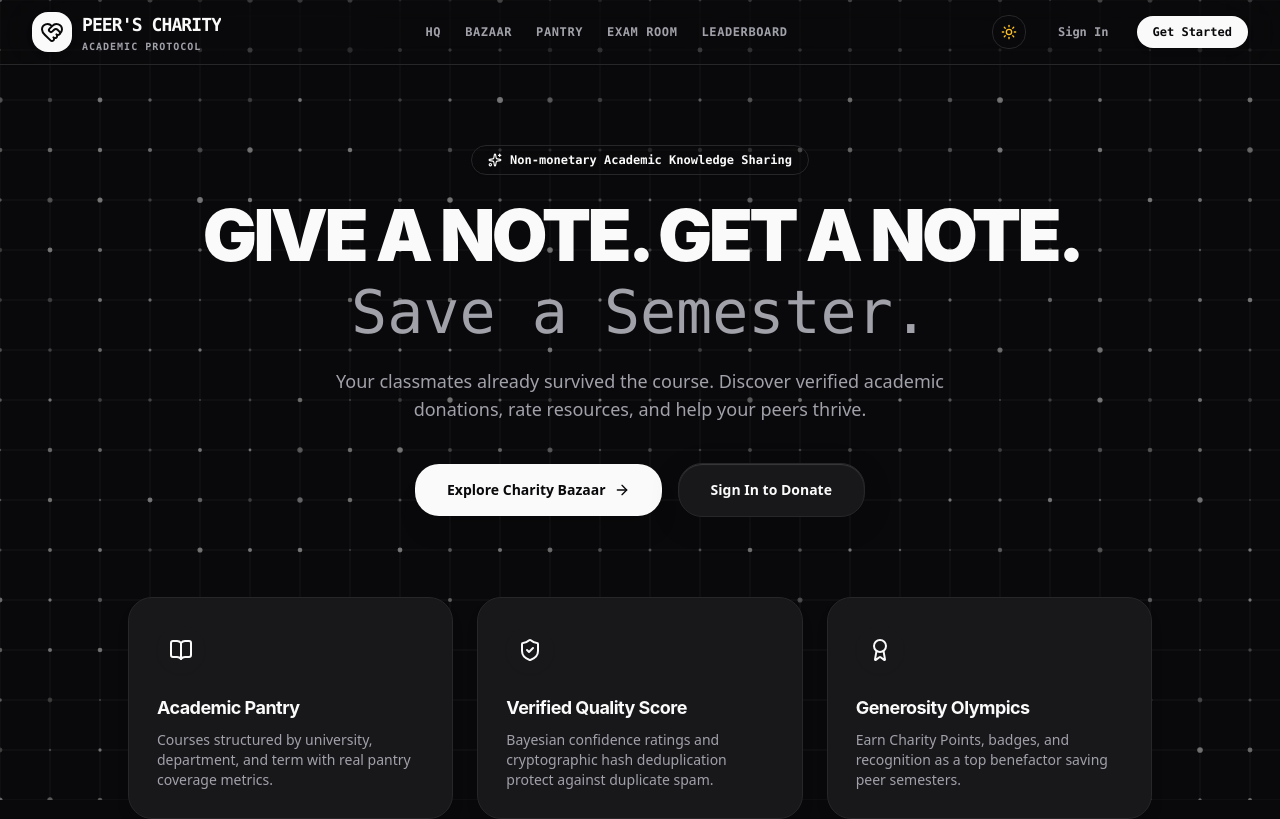
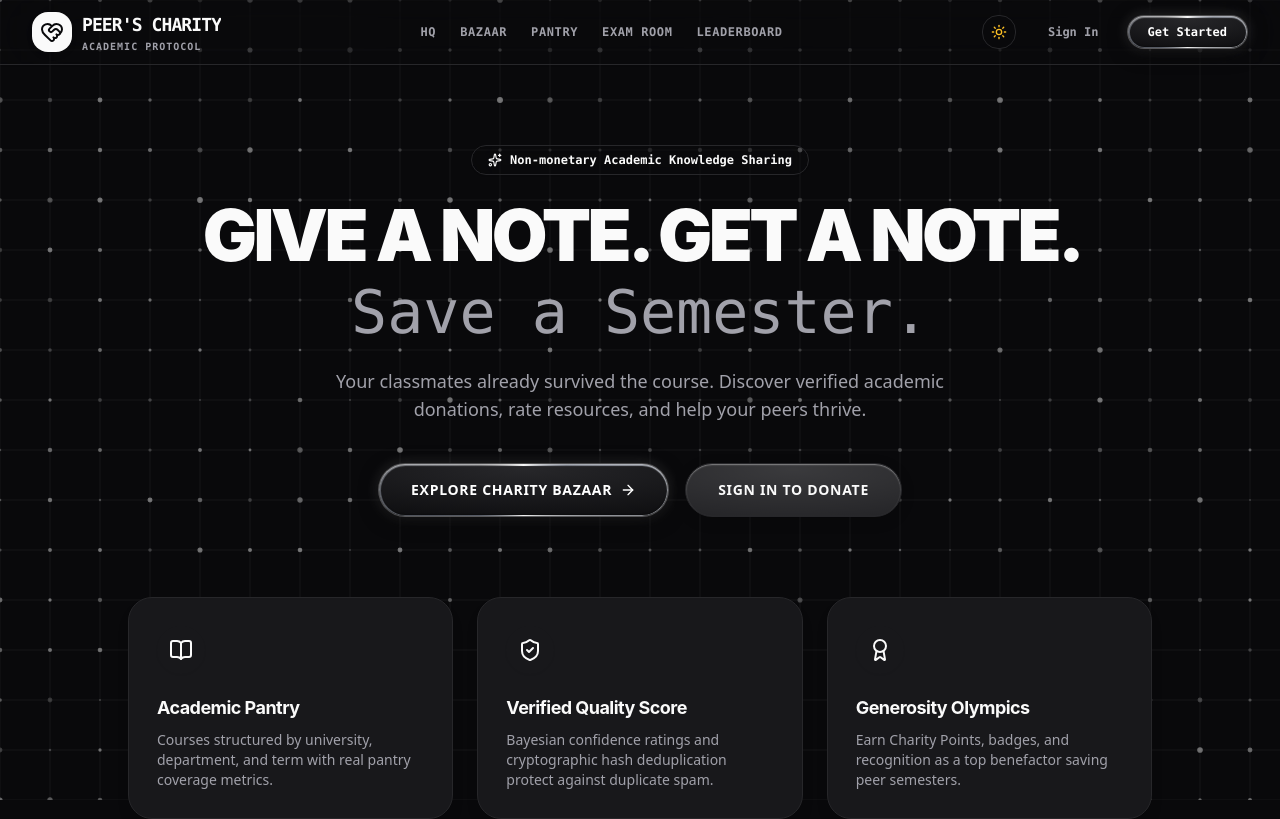
Before and after one commit to asnayem1122/Peers_Charity, a Next.js app in the folder apps/web/: page /Peers_Charity/ in a window 1280 px wide. Shown: the top 819 px of the page. Built offline with nearby package versions, Linux system fonts and the light colour scheme.

Commit message:
Add Liquid Metal Button component and apply metallic sheen styling across landing, topbar, login, register and donate pages

```diff
--- a/apps/web/app/(auth)/login/page.tsx
+++ b/apps/web/app/(auth)/login/page.tsx
@@ -125,7 +125,7 @@ export default function LoginPage() {
           <button
             type="submit"
             disabled={loading}
-            className="w-full py-3.5 bg-foreground text-background font-bold rounded-xl hover:opacity-90 transition-all shadow-lg flex items-center justify-center gap-2 text-sm disabled:opacity-50"
+            className="liquid-metal-btn w-full py-3.5 text-sm font-bold font-mono flex items-center justify-center gap-2 uppercase tracking-wide disabled:opacity-50"
           >
             {loading ? (
               <>
--- a/apps/web/app/(auth)/register/page.tsx
+++ b/apps/web/app/(auth)/register/page.tsx
@@ -161,7 +161,7 @@ export default function RegisterPage() {
           <button
             type="submit"
             disabled={loading}
-            className="w-full mt-2 py-3.5 bg-accent text-white font-semibold rounded-xl hover:bg-accent/90 transition-all shadow-lg shadow-accent/25 flex items-center justify-center gap-2 text-sm disabled:opacity-50"
+            className="liquid-metal-btn w-full mt-2 py-3.5 text-sm font-bold font-mono flex items-center justify-center gap-2 uppercase tracking-wide disabled:opacity-50"
           >
             {loading ? (
               <>
--- a/apps/web/app/(dashboard)/donate/page.tsx
+++ b/apps/web/app/(dashboard)/donate/page.tsx
@@ -271,7 +271,7 @@ export default function DonateKnowledgePage() {
             <button
               onClick={handleSubmit}
               disabled={loading}
-              className="px-8 py-3 bg-foreground text-background font-bold rounded-xl hover:opacity-90 transition-all shadow-md flex items-center gap-2 text-sm disabled:opacity-50"
+              className="liquid-metal-btn px-8 py-3 text-sm font-bold flex items-center gap-2 uppercase tracking-wide disabled:opacity-50"
             >
               {loading ? (
                 <>
--- a/apps/web/app/globals.css
+++ b/apps/web/app/globals.css
@@ -141,3 +141,129 @@ input:-webkit-autofill:focus {
 ::-webkit-scrollbar-thumb:hover {
   background: var(--foreground);
 }
+
+/* Liquid Metal Button — Metallic Chrome Rim & Liquid Sheen */
+.liquid-metal-btn {
+  position: relative;
+  display: inline-flex;
+  align-items: center;
+  justify-content: center;
+  border-radius: 9999px;
+  background: radial-gradient(120% 120% at 50% 10%, #27272a 0%, #09090b 100%);
+  color: #ffffff !important;
+  font-weight: 700;
+  border: 1px solid rgba(255, 255, 255, 0.25);
+  box-shadow:
+    inset 0 1px 2px 0 rgba(255, 255, 255, 0.75),
+    inset 0 -1px 2px 0 rgba(0, 0, 0, 0.8),
+    0 4px 20px -2px rgba(0, 0, 0, 0.6),
+    0 0 14px 0 rgba(255, 255, 255, 0.15);
+  transition: all 0.3s cubic-bezier(0.16, 1, 0.3, 1);
+  overflow: hidden;
+  isolation: isolate;
+}
+
+.liquid-metal-btn::before {
+  content: '';
+  position: absolute;
+  inset: 0;
+  border-radius: 9999px;
+  padding: 1.5px;
+  background: conic-gradient(
+    from 180deg at 50% 50%,
+    rgba(255, 255, 255, 0.95) 0deg,
+    rgba(160, 170, 190, 0.5) 60deg,
+    rgba(255, 255, 255, 0.2) 120deg,
+    rgba(255, 255, 255, 0.95) 180deg,
+    rgba(180, 190, 210, 0.4) 240deg,
+    rgba(255, 255, 255, 0.95) 360deg
+  );
+  -webkit-mask: linear-gradient(#fff 0 0) content-box, linear-gradient(#fff 0 0);
+  -webkit-mask-composite: xor;
+  mask-composite: exclude;
+  pointer-events: none;
+}
+
+.liquid-metal-btn::after {
+  content: '';
+  position: absolute;
+  top: -50%;
+  left: -75%;
+  width: 50%;
+  height: 200%;
+  background: linear-gradient(
+    90deg,
+    transparent 0%,
+    rgba(255, 255, 255, 0.4) 50%,
+    transparent 100%
+  );
+  transform: rotate(25deg);
+  transition: left 0.75s ease-in-out;
+  pointer-events: none;
+}
+
+.liquid-metal-btn:hover {
+  transform: translateY(-2px) scale(1.03);
+  box-shadow:
+    inset 0 1px 3px 0 rgba(255, 255, 255, 0.95),
+    inset 0 -1px 3px 0 rgba(0, 0, 0, 0.9),
+    0 8px 30px -4px rgba(0, 0, 0, 0.75),
+    0 0 24px 2px rgba(255, 255, 255, 0.3);
+}
+
+.liquid-metal-btn:hover::after {
+  left: 140%;
+}
+
+.liquid-metal-btn:active {
+  transform: translateY(1px) scale(0.97);
+}
+
+/* Liquid Metal Secondary Variant */
+.liquid-metal-btn-secondary {
+  position: relative;
+  display: inline-flex;
+  align-items: center;
+  justify-content: center;
+  border-radius: 9999px;
+  background: radial-gradient(120% 120% at 50% 10%, rgba(255, 255, 255, 0.15) 0%, rgba(255, 255, 255, 0.04) 100%), var(--card);
+  color: var(--foreground) !important;
+  font-weight: 700;
+  border: 1px solid var(--border);
+  box-shadow:
+    inset 0 1px 1.5px 0 rgba(255, 255, 255, 0.4),
+    0 4px 16px -2px rgba(0, 0, 0, 0.2);
+  transition: all 0.3s cubic-bezier(0.16, 1, 0.3, 1);
+  overflow: hidden;
+  isolation: isolate;
+}
+
+.liquid-metal-btn-secondary::after {
+  content: '';
+  position: absolute;
+  top: -50%;
+  left: -75%;
+  width: 50%;
+  height: 200%;
+  background: linear-gradient(
+    90deg,
+    transparent 0%,
+    rgba(255, 255, 255, 0.3) 50%,
+    transparent 100%
+  );
+  transform: rotate(25deg);
+  transition: left 0.75s ease-in-out;
+  pointer-events: none;
+}
+
+.liquid-metal-btn-secondary:hover {
+  transform: translateY(-2px) scale(1.03);
+  border-color: var(--foreground);
+  box-shadow:
+    inset 0 1px 2px 0 rgba(255, 255, 255, 0.6),
+    0 8px 24px -4px rgba(0, 0, 0, 0.3);
+}
+
+.liquid-metal-btn-secondary:hover::after {
+  left: 140%;
+}
--- a/apps/web/app/page.tsx
+++ b/apps/web/app/page.tsx
@@ -131,7 +131,7 @@ export default function LandingPage() {
                 <div className="flex items-center gap-3">
                   <Link
                     href="/hq"
-                    className="px-3.5 py-2 text-xs sm:text-sm font-bold bg-foreground text-background rounded-xl hover:opacity-90 transition-all shadow-md flex items-center gap-1.5 font-mono"
+                    className="liquid-metal-btn px-4 py-2 text-xs font-bold flex items-center gap-1.5 font-mono"
                   >
                     <LayoutDashboard className="w-4 h-4" />
                     <span>Enter HQ</span>
@@ -192,7 +192,7 @@ export default function LandingPage() {
                   </Link>
                   <Link
                     href="/register"
-                    className="px-4 py-2 text-xs font-bold bg-foreground text-background rounded-xl hover:opacity-90 transition-all shadow-md"
+                    className="liquid-metal-btn px-5 py-2 text-xs font-bold"
                   >
                     Get Started
                   </Link>
@@ -318,10 +318,10 @@ export default function LandingPage() {
         </p>
 
         {/* Dynamic Hero CTA Buttons */}
-        <div className="mt-8 sm:mt-10 flex flex-col sm:flex-row gap-3 sm:gap-4 justify-center items-center w-full sm:w-auto px-4">
+        <div className="mt-8 sm:mt-10 flex flex-col sm:flex-row gap-4 justify-center items-center w-full sm:w-auto px-4">
           <Link
             href="/bazaar"
-            className="w-full sm:w-auto px-8 py-4 bg-foreground text-background font-bold rounded-2xl hover:opacity-90 transition-all shadow-xl flex items-center justify-center gap-2 group text-sm"
+            className="liquid-metal-btn w-full sm:w-auto px-8 py-4 text-sm font-bold flex items-center justify-center gap-2 group tracking-wider uppercase shadow-2xl"
           >
             <span>Explore Charity Bazaar</span>
             <ArrowRight className="w-4 h-4 group-hover:translate-x-1 transition-transform" />
@@ -330,7 +330,7 @@ export default function LandingPage() {
           {user ? (
             <Link
               href="/donate"
-              className="w-full sm:w-auto px-8 py-4 glass-panel text-foreground font-bold rounded-2xl hover:bg-card-hover transition-all flex items-center justify-center gap-2 text-sm shadow-xl"
+              className="liquid-metal-btn-secondary w-full sm:w-auto px-8 py-4 text-sm font-bold flex items-center justify-center gap-2 group tracking-wider uppercase shadow-xl"
             >
               <PlusCircle className="w-4 h-4" />
               <span>Donate Knowledge</span>
@@ -338,7 +338,7 @@ export default function LandingPage() {
           ) : (
             <Link
               href="/login"
-              className="w-full sm:w-auto px-8 py-4 glass-panel text-foreground font-bold rounded-2xl hover:bg-card-hover transition-all flex items-center justify-center gap-2 text-sm shadow-xl"
+              className="liquid-metal-btn-secondary w-full sm:w-auto px-8 py-4 text-sm font-bold flex items-center justify-center gap-2 group tracking-wider uppercase shadow-xl"
             >
               <span>Sign In to Donate</span>
             </Link>
--- a/apps/web/components/layout/Topbar.tsx
+++ b/apps/web/components/layout/Topbar.tsx
@@ -356,9 +356,9 @@ export default function Topbar() {
           ) : (
             <Link
               href="/login"
-              className="flex items-center gap-1 px-3 sm:px-4 py-2 rounded-xl bg-foreground text-background font-bold text-xs hover:opacity-90 transition-all shadow-md font-mono"
+              className="liquid-metal-btn px-4 py-2 text-xs font-bold font-mono flex items-center gap-1.5 shadow-md"
             >
-              <LogIn className="w-4 h-4" />
+              <LogIn className="w-3.5 h-3.5" />
               <span>Sign In</span>
             </Link>
           )}
```
Also changed, not shown: apps/web/components/ui/liquid-metal-button.tsx (added, +44 -0 lines).
